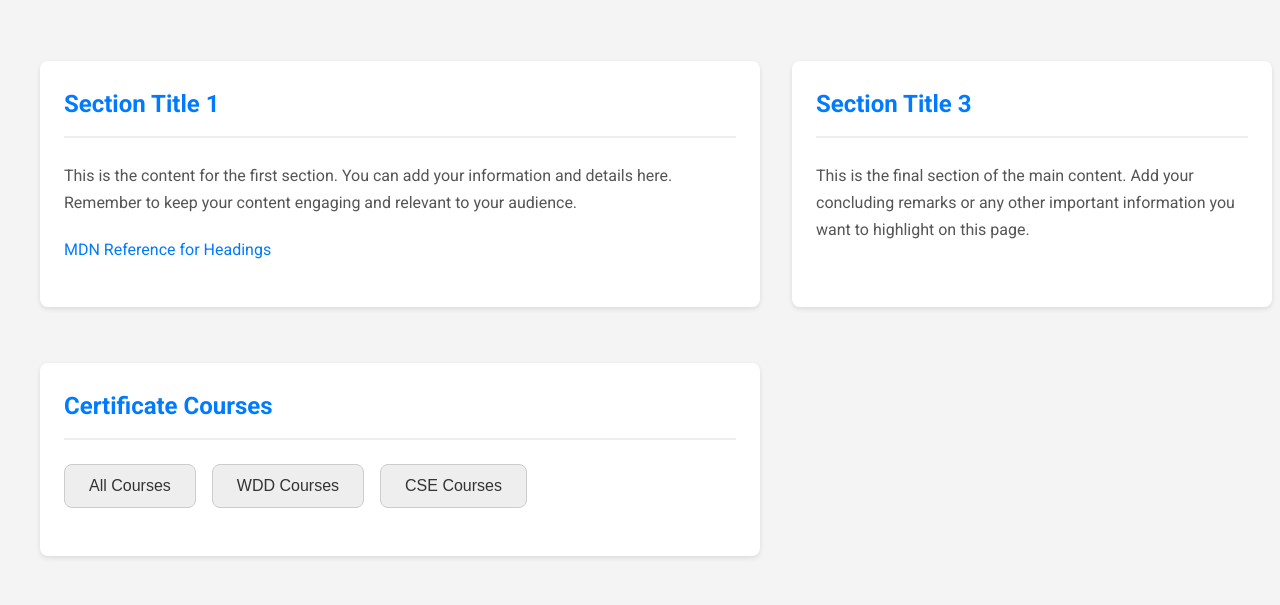
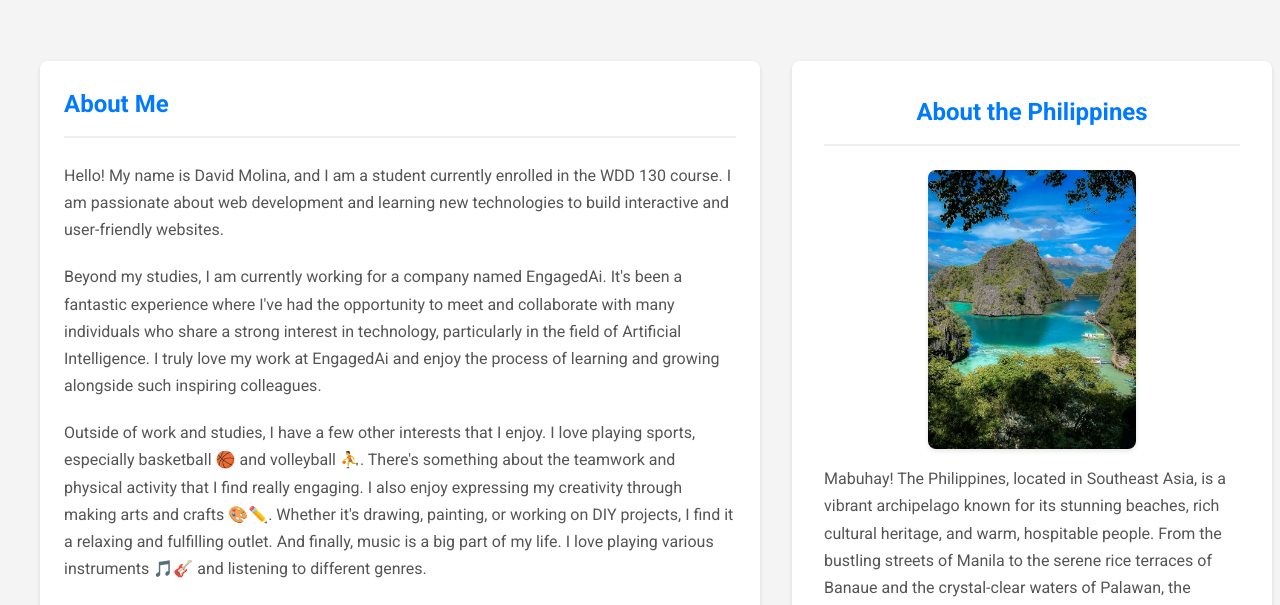
Before and after one commit to davidpmolina/wdd231, a plain HTML site: page index.html in a window 1280 px wide. Shown: the part 323-928 px from the top of the page. Drawn offline with Linux system fonts and the light colour scheme.

Commit message:
Section updates

```diff
--- a/index.html
+++ b/index.html
@@ -38,14 +38,16 @@
         <h1>Home</h1>
 
         <section>
-            <h2>Section Title 1</h2>
-            <p>This is the content for the first section. You can add your information and details here. Remember to keep your content engaging and relevant to your audience.</p>
-            <p><a href="https://developer.mozilla.org/en-US/docs/Web/HTML/Element/Heading_elements">MDN Reference for Headings</a></p>
+            <h2>About Me</h2>
+            <p>Hello! My name is David Molina, and I am a student currently enrolled in the WDD 130 course. I am passionate about web development and learning new technologies to build interactive and user-friendly websites.</p>
+            <p>Beyond my studies, I am currently working for a company named EngagedAi. It's been a fantastic experience where I've had the opportunity to meet and collaborate with many individuals who share a strong interest in technology, particularly in the field of Artificial Intelligence. I truly love my work at EngagedAi and enjoy the process of learning and growing alongside such inspiring colleagues.</p>
+            <p>Outside of work and studies, I have a few other interests that I enjoy. I love playing sports, especially basketball 🏀 and volleyball ⛹️. There's something about the teamwork and physical activity that I find really engaging. I also enjoy expressing my creativity through making arts and crafts 🎨✏️. Whether it's drawing, painting, or working on DIY projects, I find it a relaxing and fulfilling outlet. And finally, music is a big part of my life. I love playing various instruments 🎵🎸 and listening to different genres.</p>
         </section>
 
-        <section>
-            <h2>Section Title 3</h2>
-            <p>This is the final section of the main content. Add your concluding remarks or any other important information you want to highlight on this page.</p>
+        <section class="philippines-section">
+            <h2>About the Philippines</h2>
+            <img src="images/philippines.jpg" alt="Philippines">
+            <p>Mabuhay! The Philippines, located in Southeast Asia, is a vibrant archipelago known for its stunning beaches, rich cultural heritage, and warm, hospitable people. From the bustling streets of Manila to the serene rice terraces of Banaue and the crystal-clear waters of Palawan, the Philippines offers a diverse range of experiences for every traveler. Discover the beauty and charm of this incredible nation!</p>
         </section>
 
         <section>
--- a/styles/desktop.css
+++ b/styles/desktop.css
@@ -128,6 +128,30 @@ p a:hover {
 }
 
 /*--------------------------------------------------------------
+Philippines section (Desktop)
+--------------------------------------------------------------*/
+.philippines-section {
+  text-align: center; /* Center the content within the section */
+  padding: 2em; /* Adjust padding as needed */
+}
+
+
+.philippines-section img {
+  max-width: 50%; /* Make the image a maximum of 50% of its container's width */
+  height: auto; /* Maintain aspect ratio */
+  display: block; /* Ensure it behaves as a block-level element for centering */
+  margin: 1em auto; /* Center the image horizontally and add some vertical margin */
+  border-radius: 8px; /* Optional: Keep rounded corners */
+  box-shadow: 0 2px 5px rgba(0, 0, 0, 0.1); /* Optional: Keep shadow */
+}
+
+.philippines-section p {
+  text-align: left; /* Align the text to the left for readability */
+  /* Keep existing paragraph styles */
+}
+
+
+/*--------------------------------------------------------------
 Certificate Courses Styles (Desktop)
 --------------------------------------------------------------*/
 .filter-buttons {
--- a/styles/mobile.css
+++ b/styles/mobile.css
@@ -167,6 +167,30 @@ p a:hover {
 }
 
 /*--------------------------------------------------------------
+Philippines section (Mobile)
+--------------------------------------------------------------*/
+.philippines-section {
+  text-align: center; /* Center content on mobile as well */
+  padding: 1.5em; /* Adjust padding as needed */
+}
+
+
+.philippines-section img {
+  max-width: 80%; /* Allow the image to be a bit wider on mobile */
+  height: auto;
+  display: block;
+  margin: 1em auto; /* Center the image */
+  border-radius: 8px; /* Optional */
+  box-shadow: 0 1px 3px rgba(0, 0, 0, 0.1); /* Optional */
+}
+
+.philippines-section p {
+  text-align: left; /* Keep text left-aligned on mobile */
+  /* Keep existing paragraph styles */
+}
+
+
+/*--------------------------------------------------------------
 Certificate Courses Styles (Mobile)
 --------------------------------------------------------------*/
 .filter-buttons {
```
Also changed, not shown: images/philippines.jpg (added).
